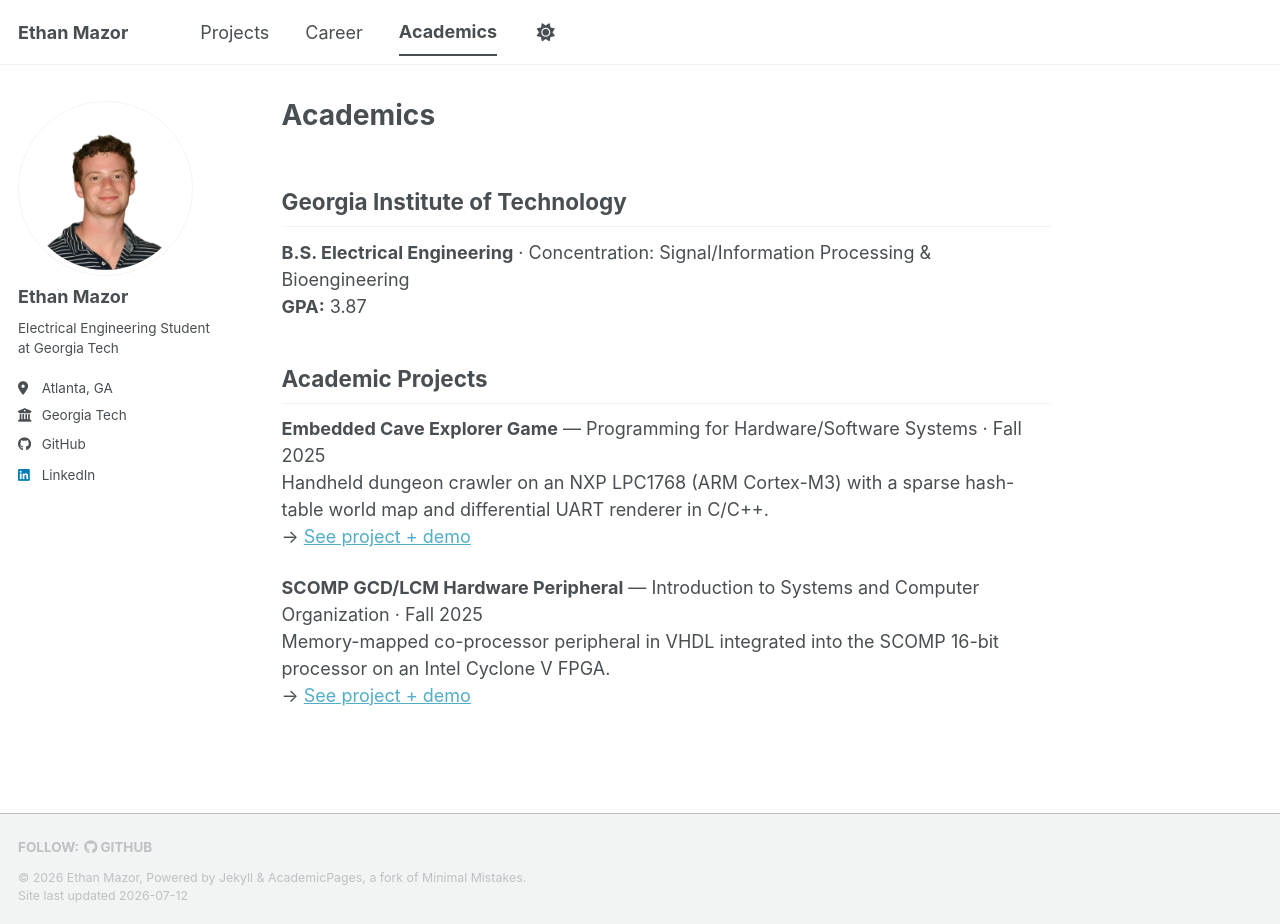
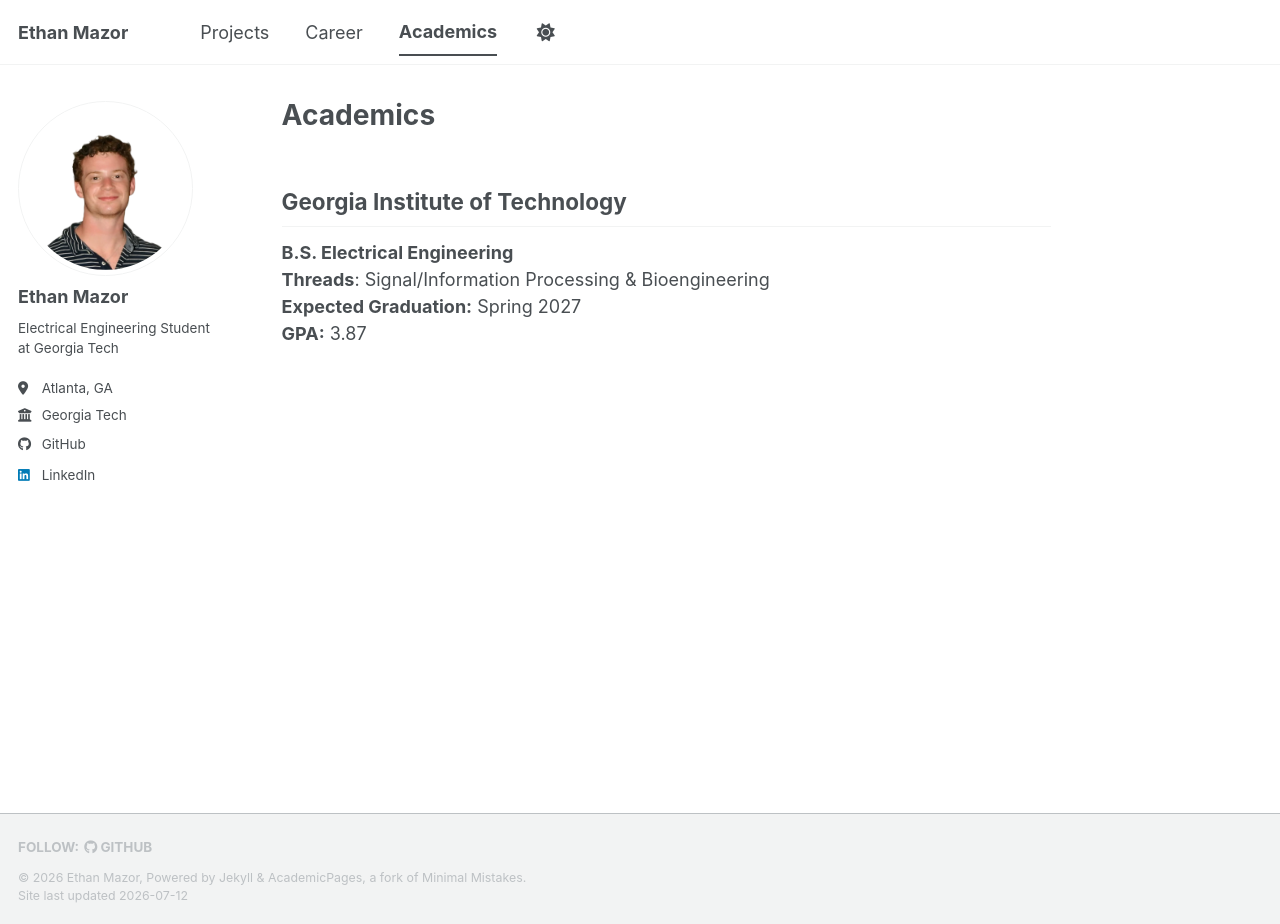
Before and after one commit to ethanmazor/ethanmazor.github.io, a Jekyll site: the page built from _pages/academics.md, in a window 1280 px wide and 924 px high. Built offline with Jekyll 4.4.1, drawn with Linux system fonts in a browser that asks for light colours; a style sheet for code colours, icons or effects is not loaded.

Commit message:
feat: add expected graduation and split projects by type
Co-authored-by: Copilot <223556219+Copilot@users.noreply.github.com>

```diff
--- a/_pages/academics.md
+++ b/_pages/academics.md
@@ -7,16 +7,7 @@ author_profile: true
 
 ## Georgia Institute of Technology
 
-**B.S. Electrical Engineering** · Concentration: Signal/Information Processing & Bioengineering
+**B.S. Electrical Engineering**
+**Threads**: Signal/Information Processing & Bioengineering
+**Expected Graduation:** Spring 2027
 **GPA:** 3.87
-
-
-## Academic Projects
-
-**Embedded Cave Explorer Game** — Programming for Hardware/Software Systems · Fall 2025
-Handheld dungeon crawler on an NXP LPC1768 (ARM Cortex-M3) with a sparse hash-table world map and differential UART renderer in C/C++.
-→ [See project + demo](/portfolio/cave-explorer/)
-
-**SCOMP GCD/LCM Hardware Peripheral** — Introduction to Systems and Computer Organization · Fall 2025
-Memory-mapped co-processor peripheral in VHDL integrated into the SCOMP 16-bit processor on an Intel Cyclone V FPGA.
-→ [See project + demo](/portfolio/gcd-lcm-peripheral/)
```
Also changed, not shown: _pages/portfolio.html (+15 -1 lines), _portfolio/cave-explorer.md (+1 -0 lines), _portfolio/gcd-lcm-peripheral.md (+1 -0 lines).
